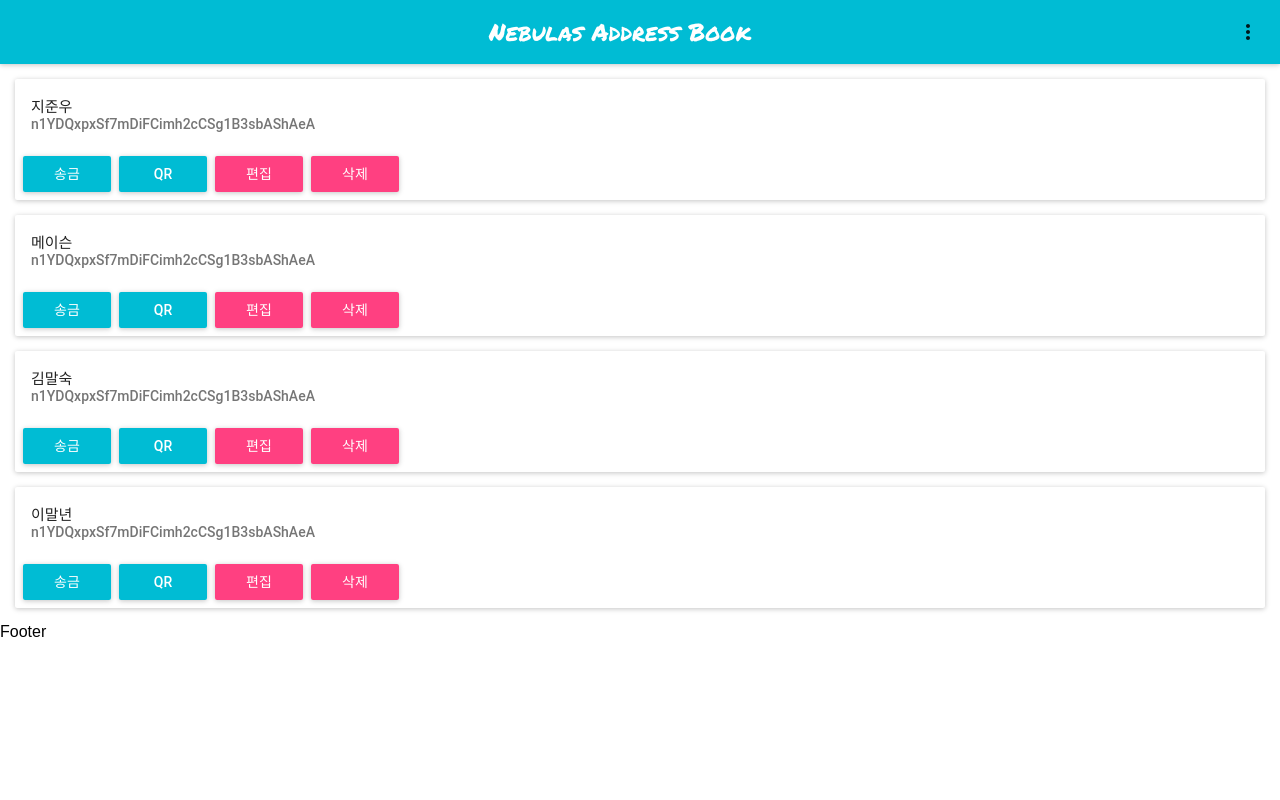
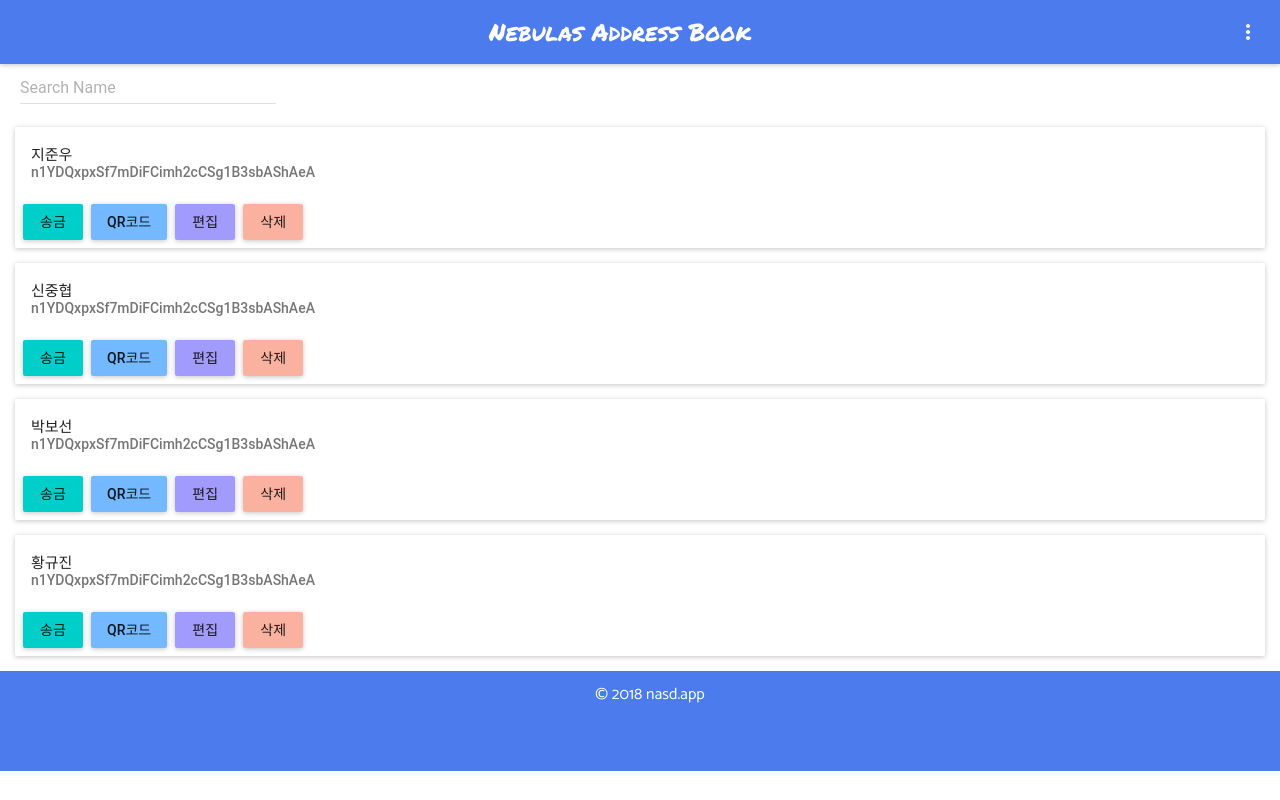
Before and after one commit to 738/nebulas-addressbook, a React (Create React App) app in the folder webapp/: page / in a window 1280 px wide. Built offline with nearby package versions, Linux system fonts and the light colour scheme.

Commit message:
add Footer, update AutoComplete

```diff
--- a/webapp/package.json
+++ b/webapp/package.json
@@ -4,6 +4,7 @@
   "private": true,
   "dependencies": {
     "i18next": "^11.3.2",
+    "identicon.js": "^2.3.2",
     "material-ui": "^0.20.1",
     "react": "^16.4.0",
     "react-dom": "^16.4.0",
@@ -21,6 +22,7 @@
     "babel-preset-env": "^1.7.0",
     "babel-preset-es2015": "^6.24.1",
     "babel-preset-react": "^6.24.1",
+    "babel-preset-stage-2": "^6.24.1",
     "css-loader": "^0.28.11",
     "file-loader": "^1.1.11",
     "html-webpack-plugin": "^3.2.0",
--- a/webapp/public/index.html
+++ b/webapp/public/index.html
@@ -5,6 +5,7 @@
     <meta name="theme-color" content="#000000">
     <title>NasD | Nebulas Address Book</title>
     <link href="https://fonts.googleapis.com/css?family=Permanent+Marker" rel="stylesheet">
+    <link href="https://fonts.googleapis.com/css?family=Catamaran" rel="stylesheet">
   </head>
   <body>
     <noscript>
--- a/webapp/src/component/AddressItem.jsx
+++ b/webapp/src/component/AddressItem.jsx
@@ -10,7 +10,7 @@ class AddressItem extends React.Component {
                 margin: "15px"
             },
             button: {
-                width: "50px"
+                minWidth: "60px",
             }
         }
         return (
@@ -22,10 +22,10 @@ class AddressItem extends React.Component {
                         showExpandableButton={false}
                     />
                     <CardActions>
-                        <RaisedButton style={styles.button} label="송금" primary={true}/>
-                        <RaisedButton label="QR" primary={true}/>
-                        <RaisedButton label="편집" secondary={true}/>
-                        <RaisedButton label="삭제" secondary={true}/>
+                        <RaisedButton style={styles.button} label="송금" backgroundColor="#00cec9"/>
+                        <RaisedButton style={styles.button} label="QR코드" backgroundColor="#74b9ff"/>
+                        <RaisedButton style={styles.button} label="편집" backgroundColor="#a29bfe"/>
+                        <RaisedButton style={styles.button} label="삭제" backgroundColor="#fab1a0"/>
                     </CardActions>
                 </Card>
             </div>
--- a/webapp/src/main/view/Footer.jsx
+++ b/webapp/src/main/view/Footer.jsx
@@ -1,11 +1,21 @@
 import React from 'react';
 
-class Footer extends React.Component {
-    render() {
-        return (
-            <div>Footer</div>
-        );
-    }
+const footerStyle = {
+    width: "100%",
+    height: "80px",
+    backgroundColor: "#4b7bec",
+    fontFamily: 'Catamaran, sans-serif',
+    color: 'white',
+    display: 'flex',
+    justifyContent: 'center',
+    padding: '10px',
+    // alignItems: 'center',
 }
 
+const Footer = () => (
+    <div style={footerStyle}>
+        © 2018 nasd.app
+    </div>
+);
+
 export default Footer;
--- a/webapp/src/main/view/Header.jsx
+++ b/webapp/src/main/view/Header.jsx
@@ -9,7 +9,7 @@ const Menu = (props) => (
     <IconMenu
         {...props}
         iconButtonElement={
-            <IconButton><MoreVertIcon /></IconButton>
+            <IconButton iconStyle={{color: 'white'}}><MoreVertIcon /></IconButton>
         }
         targetOrigin={{ horizontal: 'right', vertical: 'top' }}
         anchorOrigin={{ horizontal: 'right', vertical: 'top' }}
@@ -22,8 +22,9 @@ const Menu = (props) => (
 const Header = () => (
     <AppBar
         title="Nebulas Address Book"
-        titleStyle={{textAlign: "center", fontFamily: 'Permanent Marker, cursive'}}
-        iconElementLeft={<div/>}
+        titleStyle={{ textAlign: "center", fontFamily: 'Permanent Marker, cursive' }}
+        style={{backgroundColor: "#4b7bec"}}
+        iconElementLeft={<div />}
         iconElementRight={<Menu />}
     />
 );
--- a/webapp/src/main/view/MainView.jsx
+++ b/webapp/src/main/view/MainView.jsx
@@ -1,32 +1,61 @@
 import React from 'react';
 import AddressItem from '../../component/AddressItem';
+import AutoComplete from 'material-ui/AutoComplete';
 
 class MainView extends React.Component {
 
-    render() {
-        var addressItems = [{
+    constructor(props) {
+        super(props);
+        this.state = {
+            addressItems: [{
                 name: "지준우",
                 address: "n1YDQxpxSf7mDiFCimh2cCSg1B3sbAShAeA",
                 isFavorite: false,
             },
             {
-            name: "메이슨",
+                name: "신중협",
                 address: "n1YDQxpxSf7mDiFCimh2cCSg1B3sbAShAeA",
                 isFavorite: false,
             },
             {
-            name: "김말숙",
+                name: "박보선",
                 address: "n1YDQxpxSf7mDiFCimh2cCSg1B3sbAShAeA",
                 isFavorite: false,
             },
             {
-            name: "이말년",
+                name: "황규진",
                 address: "n1YDQxpxSf7mDiFCimh2cCSg1B3sbAShAeA",
                 isFavorite: false,
-        }];
+            }],
+            autoComplete: [],
+        }
+    }
+
+    handleUpdateInput(value) {
+        this.setState({
+            ...this.state,
+            autoComplete: [
+                ...this.state.addressItems.map(item => item.name).filter(name => name.indexOf(value) >= 0)
+            ],
+        });
+    };
+
+
+    render() {
+        const styles = {
+            autoComplete: {
+                marginLeft: "20px"
+            }
+        }
         return (
             <div>
-                {addressItems.map(addressItem => <AddressItem item={addressItem}></AddressItem>)}
+                <AutoComplete
+                    style={styles.autoComplete}
+                    hintText="Search Name"
+                    dataSource={this.state.autoComplete}
+                    onUpdateInput={this.handleUpdateInput.bind(this)}
+                />
+                {this.state.addressItems.map((addressItem, index) => <AddressItem item={addressItem} key={index}></AddressItem>)}
             </div>
         );
     }
```
Also changed, not shown: webapp/.babelrc, 1 other file (tests, documents, lock files or other folders). Lines whose indentation alone changed are shown as unchanged.
